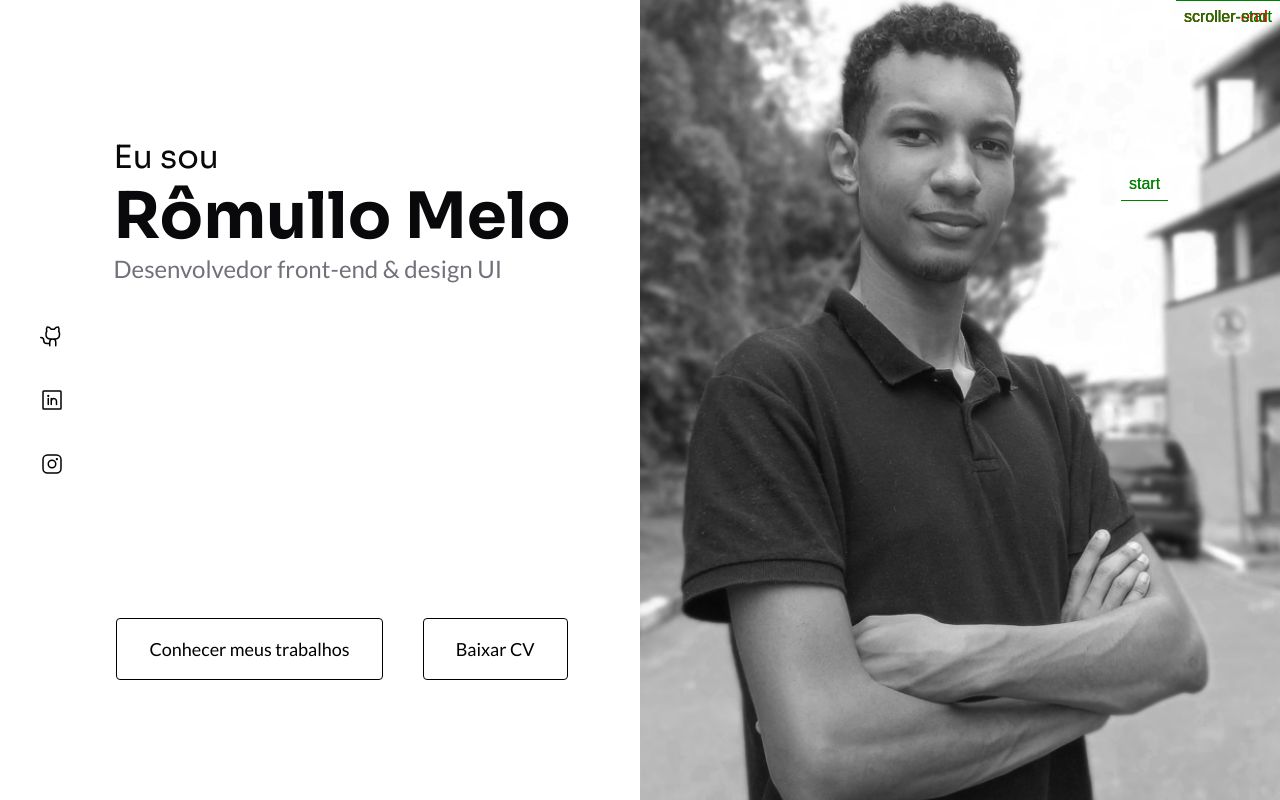
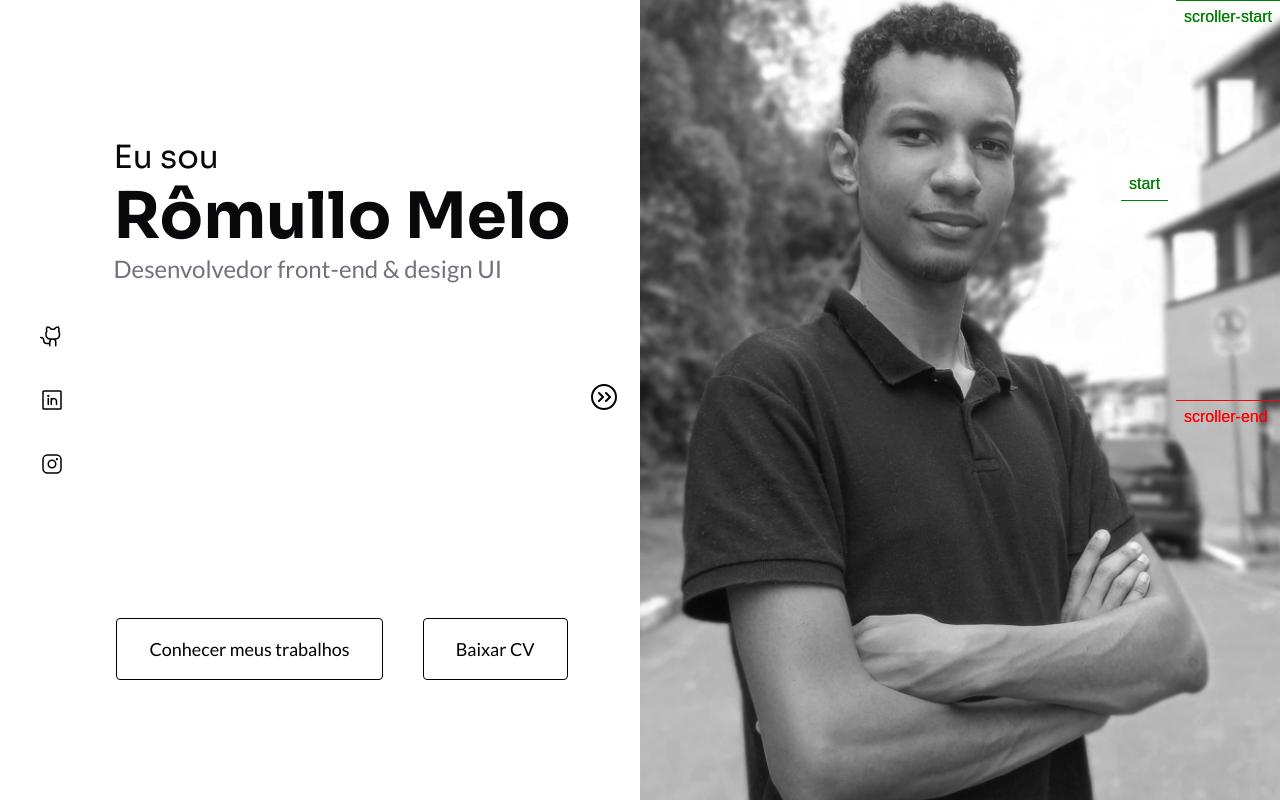
Before and after one commit to rom013/portfolio, a React (Vite) app: page / in a window 1280 px wide. Shown: the top 800 px of the page. Built offline with nearby package versions, Linux system fonts and the light colour scheme.

Commit message:
feat: animate section initial and about

```diff
--- a/package.json
+++ b/package.json
@@ -13,7 +13,8 @@
     "@phosphor-icons/react": "^2.0.15",
     "gsap": "^3.12.4",
     "react": "^18.2.0",
-    "react-dom": "^18.2.0"
+    "react-dom": "^18.2.0",
+    "tailwind-merge": "^2.2.0"
   },
   "devDependencies": {
     "@types/react": "^18.0.24",
--- a/src/App.jsx
+++ b/src/App.jsx
@@ -1,45 +1,44 @@
-import Rom01 from "./assets/img/photo_rom013.png"
-import BtnDownload from "./components/buttons/buttonDownload"
-import { LinksContainer } from "./components/links"
-import cv from "./assets/docs/RomulloMelo.pdf"
 import BtnNavigation from "./components/buttons/buttonNavigation"
 import gsap from "gsap"
 import { ScrollTrigger } from "gsap/ScrollTrigger"
 import { useEffect, useRef } from "react"
+import InitialSection from "./components/sections/initial"
+import AboutSection from "./components/sections/about"
 
 gsap.registerPlugin(ScrollTrigger)
 
 export default function App() {
+	const refsInitialSection = {
+		btnNavOne: useRef(),
+		imageProfile: useRef()
+	}
+	const refsAboutSection = {
+		imageAbout: useRef(),
+		btnNavTwo: useRef(),
+		contentAbout: useRef()
+	}
+
 	const scrollX = useRef()
-	const imageProfile = useRef()
-	const test = useRef()
 
 	useEffect(() => {
 
 		gsap.fromTo(
-			imageProfile.current,
+			refsInitialSection.imageProfile.current,
 			{
-				opacity: 1
+				opacity: 1,
+				scale: 1
 			},
 			{
 				scrollTrigger: {
-					trigger: imageProfile.current,
+					trigger: refsInitialSection.imageProfile.current,
 					start: "200px top",
 					end: "2000px top",
-					markers: true,
+					// markers: true,
 					scrub: true,
-					toggleActions: "play pause reverse reset", /*
-						String - Determina como a animação vinculada é controlada nos 4 locais de
-						alternância distintos - onEnter, onLeave, onEnterBack e onLeaveBack, nessa
-						ordem. O padrão é reproduzir nenhum, nenhum, nenhum. Portanto,
-						toggleActions: "play pause resume reset" reproduzirá a animação ao entrar,
-						pausará ao sair, retomará ao entrar novamente para trás e redefinirá (retrocederá
-						ao início) ao rolar todo o caminho de volta, além do início. Você pode usar qualquer
-						uma das seguintes palavras-chave para cada ação:
-						"play", "pause", "resume", "reset", "restart", "complete", "reverse", and "none".
-					*/
+					toggleActions: "play pause reverse reset",
 				},
-				opacity: 0
+				opacity: 0,
+				scale: 0
 			}
 		)
 
@@ -49,7 +48,8 @@ export default function App() {
 				start: "top top",
 				end: "2000 top",
 				scrub: true,
-				pin: true
+				pin: true,
+				toggleActions: "play pause reverse reset",
 			}
 		})
 
@@ -64,10 +64,72 @@ export default function App() {
 					ease: "none"
 				}
 			)
-		return (() => tlX.kill())
+			.fromTo(
+				refsInitialSection.btnNavOne.current,
+				{
+					y: 0,
+				},
+				{
+					scrollTrigger: {
+						trigger: refsInitialSection.imageProfile.current,
+						start: "200 top",
+						end: "900 center",
+						scrub: 2,
+						markers: true
+					},
+					y: 480,
+				}
+			)
+			.fromTo(
+				refsAboutSection.imageAbout.current,
+				{
+					opacity: 0,
+					scale: 0
+				},
+				{
+					scrollTrigger: {
+						trigger: refsAboutSection.imageAbout.current,
+						start: "200px top",
+						end: "1500px top",
+						// markers: true,
+						scrub: true,
+					},
+					opacity: 1,
+					scale: 1
+				}
+			)
+			.fromTo(
+				refsAboutSection.contentAbout.current,
+				{
+					x: 800,
+					rotate: 180
+				},
+				{
+					scrollTrigger: {
+						trigger: refsAboutSection.imageAbout.current,
+						start: "200px top",
+						end: "1500px top",
+						// markers: true,
+						scrub: 2,
+					},
+					x: 0,
+					rotate: 0
+				}
+			)
+			.fromTo(
+				refsAboutSection.btnNavTwo.current,
+				{
+					y: 500
+				},
+				{
+					y: 0
+				}
+			)
+
+		return (() => {
+			tlX.kill()
+		})
 	}, [])
-
-
 
 	return (
 		<main
@@ -77,70 +139,12 @@ export default function App() {
 				ref={scrollX}
 				className="flex w-[200vw]"
 			>
-				<section
-					className="flex gap-5 h-screen w-screen"
-				>
-					<section
-						className="flex-1 h-full flex items-center gap"
-					>
-
-						<LinksContainer />
-
-						<div
-							className="flex flex-col gap-20 h-full justify-around flex-1 items-center"
-						>
-							<div>
-								<p
-									className="font-Sora text-[2rem] text-zinc-950 translate-y-3"
-								>
-									Eu sou
-								</p>
-								<h1
-									className="font-Sora font-bold text-[4rem] text-zinc-950"
-								>
-									Rômullo Melo
-								</h1>
-								<p
-									className="text-zinc-500 font-Lato text-2xl -translate-y-3"
-								>
-									Desenvolvedor front-end & design UI
-								</p>
-							</div>
-
-							<div
-								className="flex gap-10"
-							>
-								<BtnNavigation
-									title={"Conhecer meus trabalhos"}
-									position={2000}
-								/>
-								<BtnDownload
-									file={cv}
-									title={"Baixar CV"}
-								/>
-							</div>
-
-						</div>
-
-					</section>
-					<div
-						className="max-w-2xl w-1/2 h-full"
-					>
-						<img
-							className="w-full h-full object-cover"
-							src={Rom01}
-							alt="Rômullo Melo"
-							draggable={false}
-							ref={imageProfile}
-						/>
-					</div>
-				</section>
-				<section
-					className="flex gap-5 h-screen bg-violet-600 w-screen"
-					ref={test}
-				>
-
-				</section>
+				<InitialSection
+					refs={refsInitialSection}
+				/>
+				<AboutSection
+					refs={refsAboutSection}
+				/>
 			</div>
 		</main>
 	)
--- a/src/components/buttons/buttonNavigation.jsx
+++ b/src/components/buttons/buttonNavigation.jsx
@@ -1,7 +1,19 @@
-export default function BtnNavigation({ title, position }){
+import { CaretCircleDoubleRight } from "@phosphor-icons/react"
+import { twMerge } from "tailwind-merge"
+
+export default function BtnNavigation({ title, position, type="default", className }){
+    function typeBtn(){
+        switch (type) {
+            case "default":
+                return title
+            case "arrow":
+                return <CaretCircleDoubleRight size={32} />
+        }
+    }
+
     return(
         <button
-            className="btn-style"
+            className={twMerge("btn-style", className)}
             onClick={()=>{
                 window.scroll(
                     {
@@ -11,7 +23,9 @@ export default function BtnNavigation({ title, position }){
                 )
             }}
         >
-            { title }
+            {
+                typeBtn()
+            }
         </button>
     )
 }
--- /dev/null
+++ b/src/components/sections/about.jsx
@@ -0,0 +1,52 @@
+import BtnNavigation from "../buttons/buttonNavigation";
+
+export default function AboutSection({refs}) {
+    return (
+        <section
+            className="flex gap-5 h-screen w-screen"
+            id="sectionAbout"
+        >
+            <div
+                className="max-w-2xl w-full h-full"
+                ref={refs.imageAbout}
+            >
+                <img
+                    className="w-full h-full object-cover grayscale"
+                    src={"https://images.pexels.com/photos/5749818/pexels-photo-5749818.jpeg?auto=compress&cs=tinysrgb&w=600"}
+                    alt="Rômullo Melo"
+                    draggable={false}
+                />
+            </div>
+            <div
+                className="flex flex-col justify-center gap-14"
+            >
+                <div
+                    className="max-w-2xl flex flex-col gap-6 "
+                    ref={refs.contentAbout}
+                >
+                    <h2
+                        className="font-sora font-bold text-[2rem] text-zinc-800"
+                    >
+                        Um pouco sobre eu
+                    </h2>
+                    <p
+                        className="font-lato text-zinc-600 leading-relaxed"
+                    >
+                        Lorem ipsum dolor sit amet consectetur adipisicing elit. Suscipit, commodi quae sequi voluptatum sint tempora ut sed, odit nihil distinctio veniam quis similique animi deserunt eum. Quam repudiandae maiores dolores.
+                    </p>
+                </div>
+
+                <div
+                    className="flex justify-center w-full"
+                    ref={refs.btnNavTwo}
+                >
+                    <BtnNavigation
+                        type="arrow"
+                        position={3000}
+                        className={"!p-0 border-none rotate-90"}
+                    />
+                </div>
+            </div>
+        </section>
+    )
+}
--- /dev/null
+++ b/src/components/sections/initial.jsx
@@ -0,0 +1,80 @@
+import Rom01 from "../../assets/img/photo_rom013.png"
+import BtnDownload from "../buttons/buttonDownload";
+import BtnNavigation from "../buttons/buttonNavigation";
+import { LinksContainer } from "../links";
+import cv from "../../assets/docs/RomulloMelo.pdf"
+
+export default function InitialSection({refs}) {
+    console.log(refs);
+    return (
+        <section
+            className="flex gap-5 h-screen w-screen"
+        >
+            <section
+                className="flex-1 h-full flex items-center gap"
+            >
+
+                <LinksContainer />
+
+                <div
+                    className="flex flex-col gap-20 h-full relative justify-around flex-1 items-center"
+                >
+                    <div>
+                        <p
+                            className="font-Sora text-[2rem] text-zinc-950 translate-y-3"
+                        >
+                            Eu sou
+                        </p>
+                        <h1
+                            className="font-Sora font-bold text-[4rem] text-zinc-950"
+                        >
+                            Rômullo Melo
+                        </h1>
+                        <p
+                            className="text-zinc-500 font-Lato text-2xl -translate-y-3"
+                        >
+                            Desenvolvedor front-end & design UI
+                        </p>
+                    </div>
+
+                    <div
+                        ref={refs.btnNavOne}
+                        className={"absolute right-0"}
+                    >
+                        <BtnNavigation
+                            position={2000}
+                            type="arrow"
+                            className={"!p-0 border-none"}
+                        />
+                    </div>
+
+                    <div
+                        className="flex gap-10"
+                    >
+                        <BtnNavigation
+                            title={"Conhecer meus trabalhos"}
+                            position={2000}
+                        />
+                        <BtnDownload
+                            file={cv}
+                            title={"Baixar CV"}
+                        />
+                    </div>
+
+                </div>
+
+            </section>
+            <div
+                className="max-w-2xl w-1/2 h-full"
+            >
+                <img
+                    className="w-full h-full object-cover"
+                    src={Rom01}
+                    alt="Rômullo Melo"
+                    draggable={false}
+                    ref={refs.imageProfile}
+                />
+            </div>
+        </section>
+    )
+}
```
Also changed, not shown: 1 other file (tests, documents, lock files or other folders).
